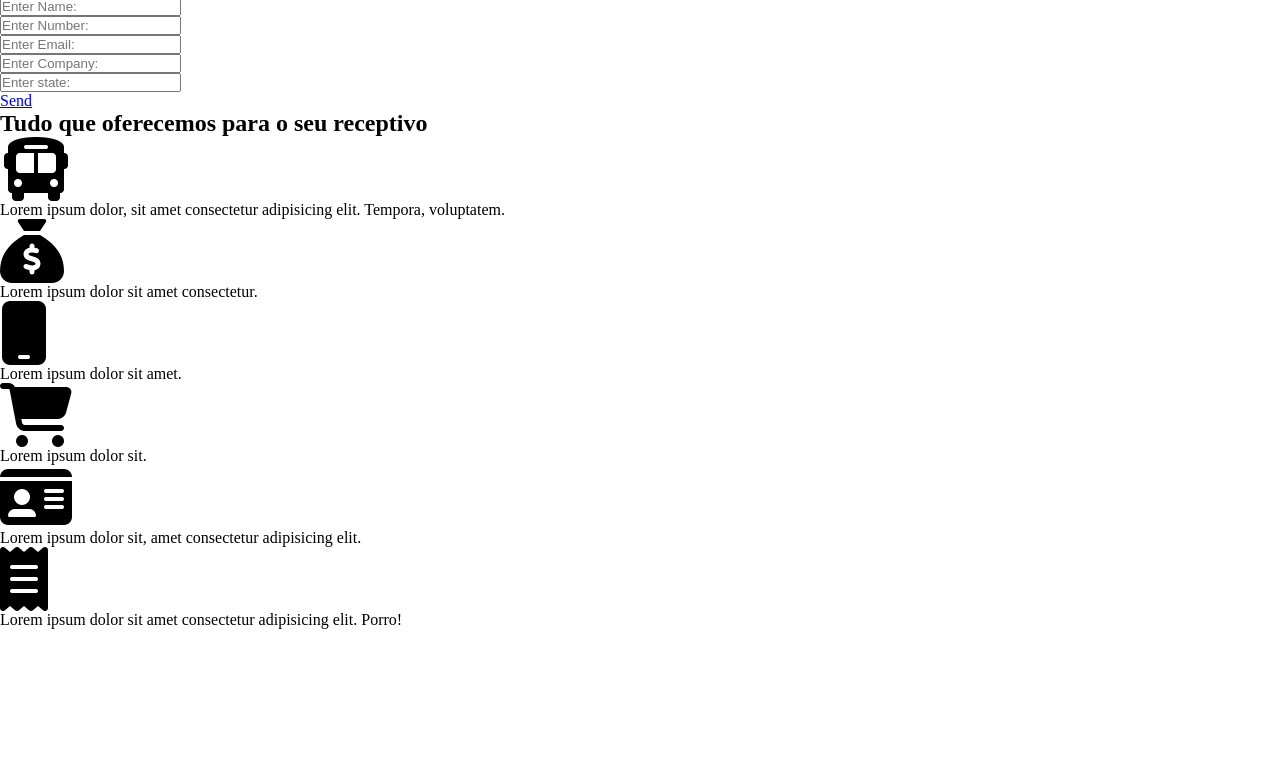
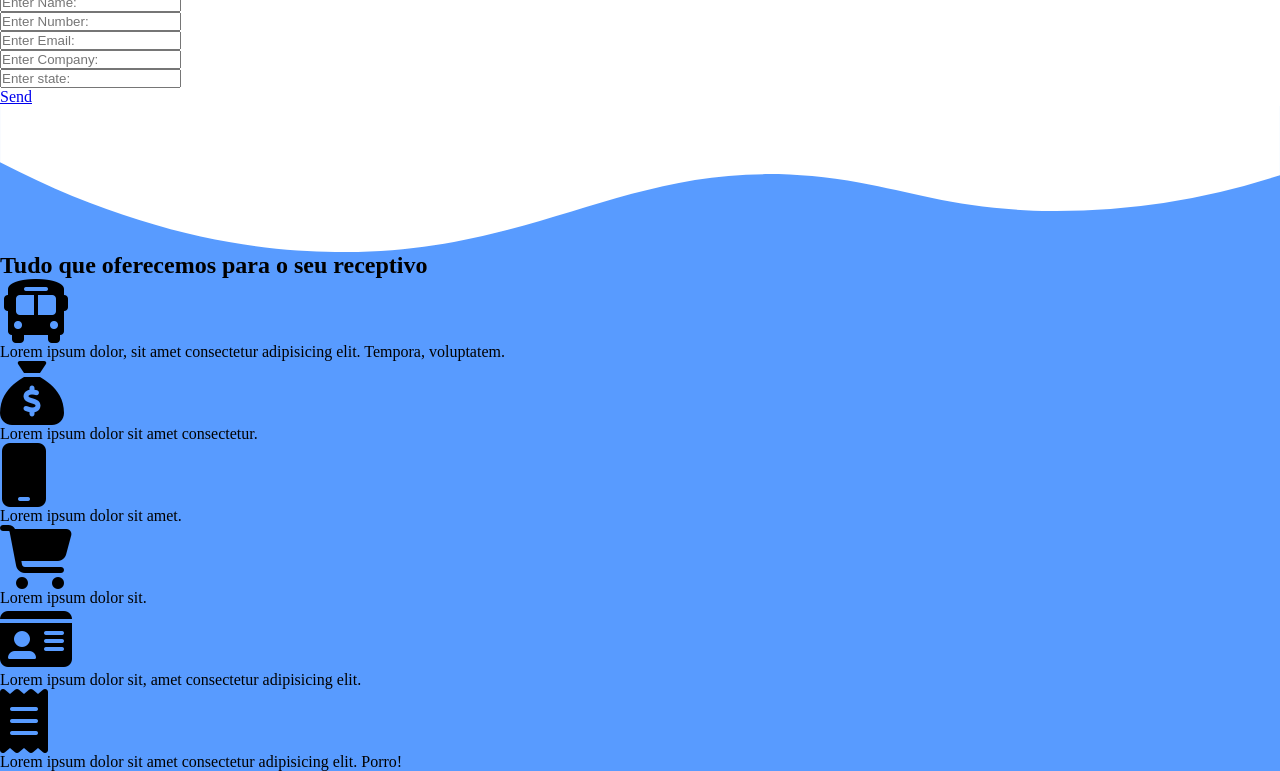
Before and after one commit to William-italia/Clone-Tindo, a plain HTML site: page index.html in a window 1280 px wide. Shown: the part 630-1401 px from the top of the page. Before the commit the page ends 1259 px from the top, so only its background shows below. Drawn offline with Linux system fonts and the light colour scheme.

Commit message:
estruturando

```diff
--- a/assets/css/main.css
+++ b/assets/css/main.css
@@ -3,3 +3,7 @@
     margin: 0;
     padding: 0;
 }
+
+img {
+    display: block;
+}
--- a/assets/css/utilities.css
+++ b/assets/css/utilities.css
@@ -0,0 +1,3 @@
+.bg-color {
+    background-color: #589bff;
+}
--- a/index.html
+++ b/index.html
@@ -45,6 +45,7 @@
         </div>
     </header>
     <section class="section-icons bg-color">
+        <img class="divider" src="./assets/img/wavy-loops-top.svg" alt="">
         <h2>Tudo que oferecemos para o seu receptivo</h2>
         <div class="box-icon">
             <i class="fa-solid fa-bus fa-4x"></i>
```
Also changed, not shown: assets/img/wavy-loops-top.svg (added).
